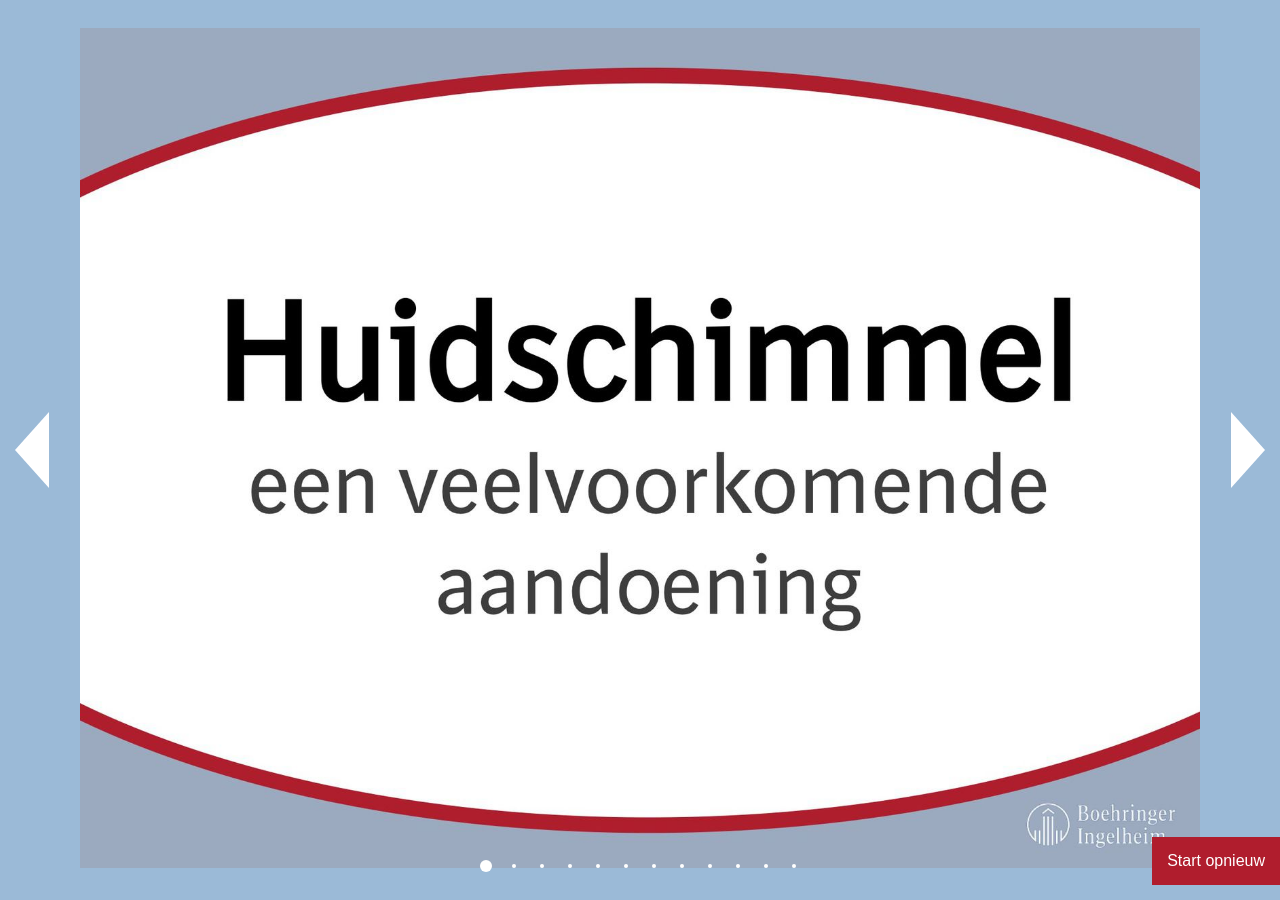
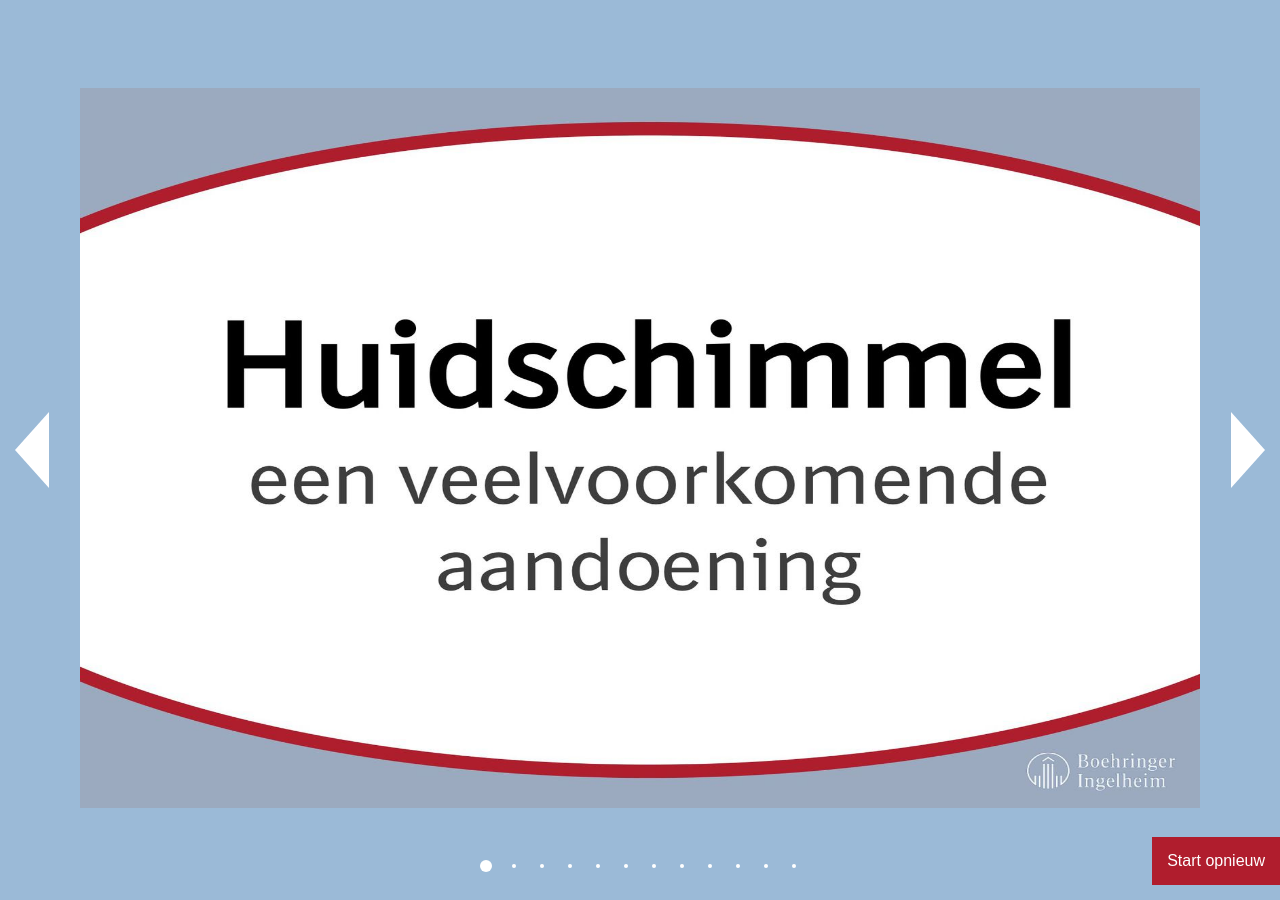
Before and after one commit to StudioAlloy/huidschimmel-bij-paarden, a Jekyll site: the page built from slides.html, in a window 1280 px wide. Built offline with Jekyll 4.4.1, drawn with Linux system fonts in a browser that asks for light colours; nearby versions of some CDN libraries.

Commit message:
fixed go to slides button

```diff
--- a/_layouts/default.html
+++ b/_layouts/default.html
@@ -4,7 +4,6 @@
   {% include head.html %}
 
   <body>
-  <a href="{{ site.baseurl }}/" class="alloy-fixed">Start opnieuw</a>
     {% include header.html %}
     {{ content }}
     {% include footer.html %}
--- a/_sass/_base.scss
+++ b/_sass/_base.scss
@@ -15,6 +15,7 @@
 img {
   width: 100%;
   padding: 0 80px;
+  max-height: 80vh;
 }
 .section {
   background: #9bbad7;
--- a/index.html
+++ b/index.html
@@ -1,4 +1,5 @@
 ---
 layout: default
 ---
+<a href="{{ site.baseurl }}/slides" class="alloy-fixed">Ga naar slides</a>
 <iframe src="https://docs.google.com/forms/d/1JVDa9mqh1wpWRtgXUD3YNJUX1Kq-b9i3eUf4PGGqOww/viewform?embedded=true"" frameborder="0" marginheight="0" marginwidth="0">Loading...</iframe>
--- a/slides.html
+++ b/slides.html
@@ -5,6 +5,7 @@
 ---
 <div id="fullpage">
 	<div class="section">
+		<a href="{{ site.baseurl }}/" class="alloy-fixed">Start opnieuw</a>
 		{% for i in (1..page.slides) %}
 		<div class="slide"> <img src="{{ site.baseurl }}/img/{{ i }}.jpeg" alt="" /> </div>
 		{% endfor %}
```
